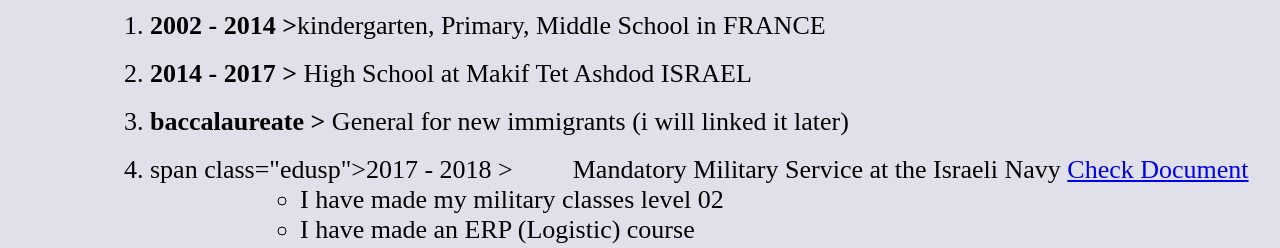
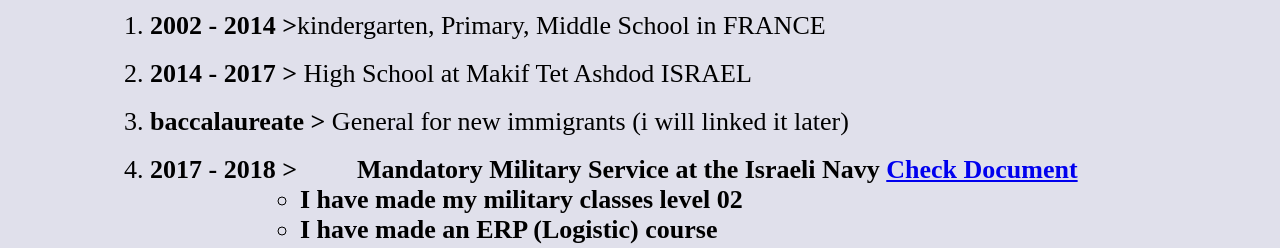
Before and after one commit to Johnrice0174/CV_test, a plain HTML site: page index.html in a window 1280 px wide. Shown: the part 700-948 px from the top of the page. Drawn offline with Linux system fonts and the light colour scheme; a web font is replaced by a local one.

Commit message:
Update index.html

```diff
--- a/index.html
+++ b/index.html
@@ -33,7 +33,7 @@
 				<li><span class="edusp">2002 - 2014 ></span>kindergarten, Primary, Middle School in FRANCE</li><br>
 				<li><span class="edusp">2014 - 2017 ></span> High School at Makif Tet Ashdod ISRAEL</li><br>
 				<li><span class="edusp">baccalaureate ></span> General for new immigrants (i will linked it later)</li><br>
-				<li>span class="edusp">2017 - 2018 ><label>Mandatory Military Service at the Israeli Navy <a href="https://zupimages.net/up/19/48/y24w.jpg">Check Document</a></label>
+				<li><span class="edusp">2017 - 2018 ><label>Mandatory Military Service at the Israeli Navy <a href="https://zupimages.net/up/19/48/y24w.jpg">Check Document</a></label>
 					<ul>
 						<li>I have made my military classes level 02</li>
 						<li>I have made an ERP (Logistic) course</li>
```
